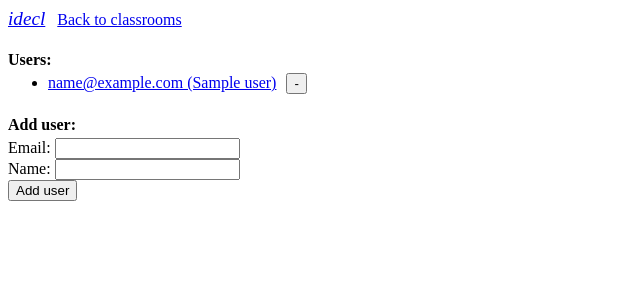
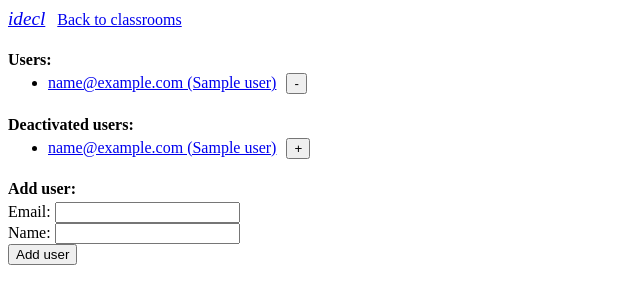
Before and after one commit to edanaher/idecl, a Flask app: template executors/simplejava/templates/users.html in a window 1280 px wide. Shown: the top 304 px of the page, without its empty margins (0-640 px from the left). Run offline with Flask 3, Linux system fonts and the light colour scheme; the template is opened without the code that fills it: most values are stand-ins (such as "Sample title", 1, 10 or a date in 2020); parts of the project's set-up code (start-up, migrations or seed data) failed here and were passed over.

Commit message:
Deactivate and reactivate users.

```diff
--- a/client/main.css
+++ b/client/main.css
@@ -179,6 +179,10 @@
   margin-left: 10px;
 }
 
+#inactive-userlist button.activate-user {
+  margin-left: 10px;
+}
+
 #topbar {
   padding-bottom: 8px;
 }
--- a/executors/simplejava/db.py
+++ b/executors/simplejava/db.py
@@ -24,7 +24,8 @@ user_table = Table(
     metadata_obj,
     Column("id", Integer, primary_key=True),
     Column("email", String, unique=True, nullable=False),
-    Column("name", String)
+    Column("name", String),
+    Column("deactivated", String)
 )
 
 projects_table = Table(
--- a/executors/simplejava/templates/users.html
+++ b/executors/simplejava/templates/users.html
@@ -1,34 +1,58 @@
 <html>
   <link rel="stylesheet" href="/static/main.css"></script>
   <script>
+    var activateUser = function() {
+      var undeleteButton = this;
+      var id = this.getAttribute("user-id");
+      var name = this.getAttribute("user-name");
+      var xhr = new XMLHttpRequest();
+      xhr.open("PUT", "/users/" + id, true);
+      xhr.onload = function() {
+        var row = undeleteButton.parentNode;
+        var b = document.createElement("button");
+        b.classList.add("delete-user");
+        b.setAttribute("user-id", undeleteButton.getAttribute("user-id"));
+        b.setAttribute("user-email", undeleteButton.getAttribute("user-email"));
+        b.setAttribute("user-name", undeleteButton.getAttribute("user-name"));
+        b.addEventListener("click", deactivateUser);
+        b.innerText = "+";
+        row.parentNode.removeChild(row);
+        row.removeChild(undeleteButton);
+        row.appendChild(b);
+        document.getElementById("inactive-userlist").appendChild(row);
+      };
+      xhr.send();
+    }
     var deactivateUser = function() {
       var deleteButton = this;
       var id = this.getAttribute("user-id");
       var name = this.getAttribute("user-name");
-      if (confirm("Really delete user " + name) &&
-        !confirm("Click cancel to really delete " + name)) {
       var xhr = new XMLHttpRequest();
       xhr.open("DELETE", "/users/" + id, true);
       xhr.onload = function() {
         var row = deleteButton.parentNode;
+        var b = document.createElement("button");
+        b.classList.add("activate-user");
+        b.setAttribute("user-id", deleteButton.getAttribute("user-id"));
+        b.setAttribute("user-email", deleteButton.getAttribute("user-email"));
+        b.setAttribute("user-name", deleteButton.getAttribute("user-name"));
+        b.addEventListener("click", activateUser);
+        b.innerText = "+";
         row.parentNode.removeChild(row);
-          var files = JSON.parse(localStorage.getItem("files|" + id));
-          for (var f in files) {
-            localStorage.removeItem("files|" + id + "|" + f);
-            localStorage.removeItem("attrs|" + id + "|" + f);
-          }
-          localStorage.removeItem("files|" + id);
-          localStorage.removeItem("edits|" + id);
-          localStorage.removeItem("lastfile|" + id);
-          localStorage.removeItem("parent|" + id);
+        row.removeChild(deleteButton);
+        row.appendChild(b);
+        document.getElementById("inactive-userlist").appendChild(row);
       };
       xhr.send();
     }
-    }
     window.onload = function() {
-      var deletes = document.getElementsByClassName("delete");
+      var deletes = document.getElementsByClassName("delete-user");
       for (var i = 0; i < deletes.length; i++) {
         deletes[i].addEventListener("click", deactivateUser);
+      }
+      var undeletes = document.getElementsByClassName("activate-user");
+      for (var i = 0; i < undeletes.length; i++) {
+        undeletes[i].addEventListener("click", activateUser);
       }
       document.getElementById("adduser").addEventListener("click", function() {
         var email = document.getElementById("addemail").value;
@@ -43,7 +67,7 @@
           var uid = xhr.response;
           var a = document.createElement("a");
           a.href = "/users/" + uid;
-          a.innerText = email + " (" + name + ")";
+          a.innerText = email + " (" + namne + ")";
           var b = document.createElement("button");
           b.classList.add("delete-user");
           b.setAttribute("user-id", uid);
@@ -72,7 +96,13 @@
   <h4 style="margin-bottom: 0px;">Users:</h4>
   <ul id="userlist" style="margin-top: 4px;">
     {% for user in users %}
-    <li><a href="/users/{{ user.id }}">{{ user.email + (" (" + user.name + ")" if user.name else "") }}</a><button class="delete-user" user-id="{{ user.id }}" user-name="{{ user.name }}" user-email="{{ user.email }}">-</div></li>
+    <li><a href="/users/{{ user.id }}">{{ user.email + (" (" + user.name + ")" if user.name else "") }}</a><button class="delete-user" user-id="{{ user.id }}" user-name="{{ user.name }}" user-email="{{ user.email }}">-</button></li>
+    {% endfor %}
+  </ul>
+  <h4 style="margin-bottom: 0px;">Deactivated users:</h4>
+  <ul id="inactive-userlist" style="margin-top: 4px;">
+    {% for user in inactive_users %}
+      <li><a href="/users/{{ user.id }}">{{ user.email + (" (" + user.name + ")" if user.name else "") }}</a><button class="activate-user" user-id="{{ user.id }}" user-name="{{ user.name }}" user-email="{{ user.email }}">+</button></li>
     {% endfor %}
   </ul>
   <h4  style="margin-bottom: 4px">Add user:</h4>
```
Also changed, not shown: executors/simplejava/alembic/versions/5fa99c98e2e6_add_deactivated_column_to_users.py (added, +34 -0 lines), executors/simplejava/users.py (+17 -16 lines). Lines whose indentation alone changed are shown as unchanged.
